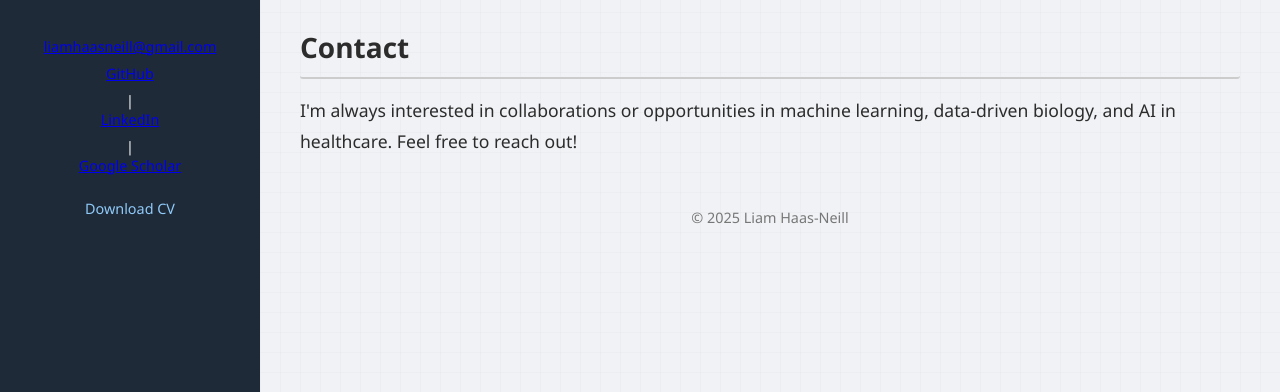
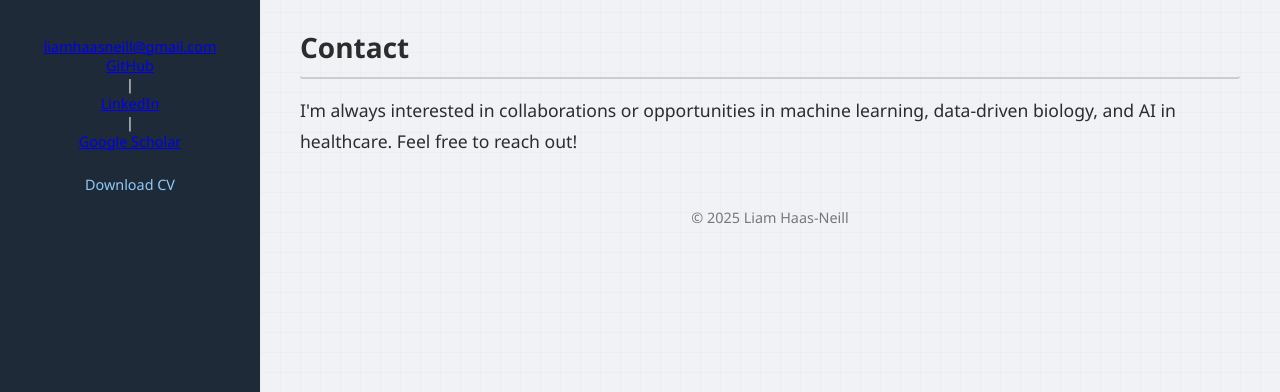
Before and after one commit to liamhn/liamhn.github.io, a plain HTML site: page index.html in a window 1280 px wide. Shown: the part 408-800 px from the top of the page. Drawn offline with Linux system fonts and the light colour scheme.

Commit message:
Add files via upload

```diff
--- a/style.css
+++ b/style.css
@@ -65,7 +65,6 @@ body {
 
 .contact-info a {
   display: block; /* Make each link a block element */
-  margin-bottom: 0.5rem; /* Add space between links */
 }
 
 .contact-info a:hover {
```
